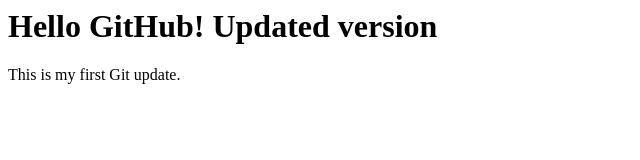
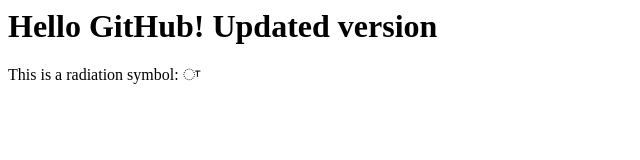
Before and after one commit to Abdelrahman8468/project-2, a plain HTML site: page index.html in a window 1280 px wide. Shown: the full height of the page, 0-640 px from the left. Drawn offline with Linux system fonts and the light colour scheme.

Commit message:
Update index.html

```diff
--- a/index.html
+++ b/index.html
@@ -1,2 +1,3 @@
 <h1>Hello GitHub! Updated version</h1>
-<p>This is my first Git update.</p>
+
+<p>This is a radiation symbol: &#2622;</p>
```
